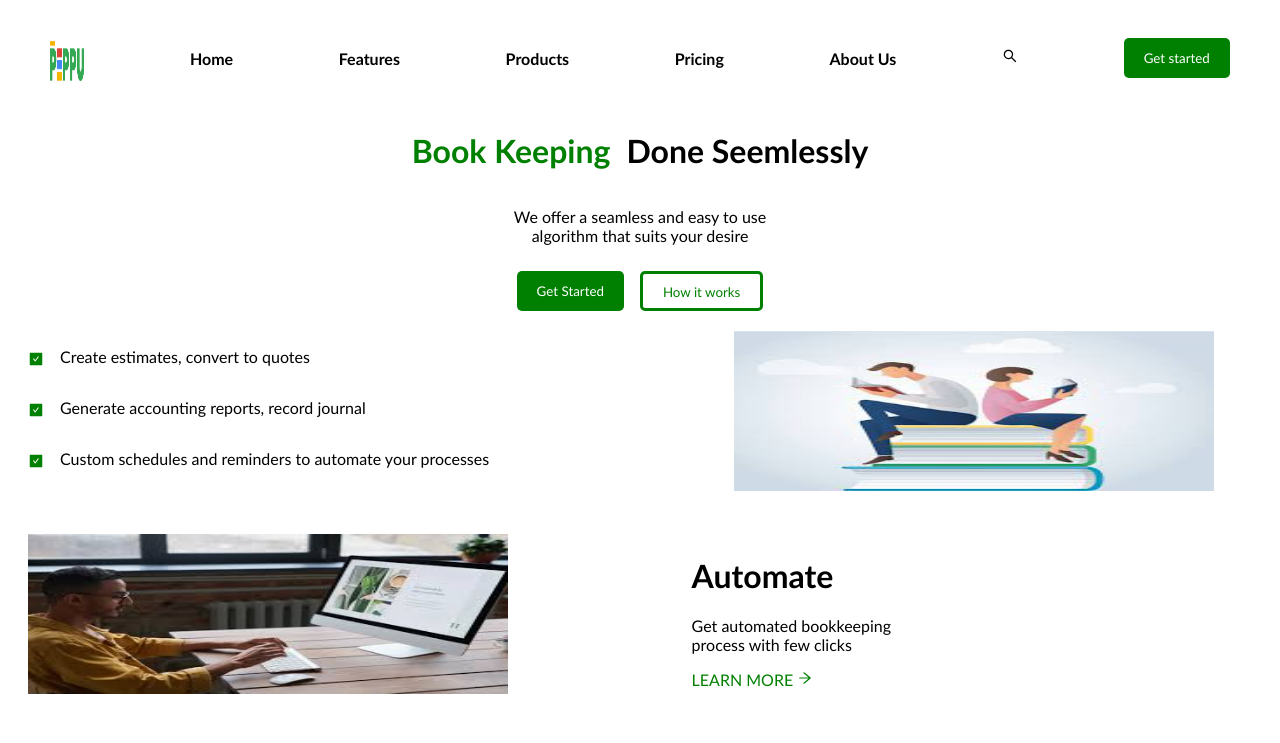
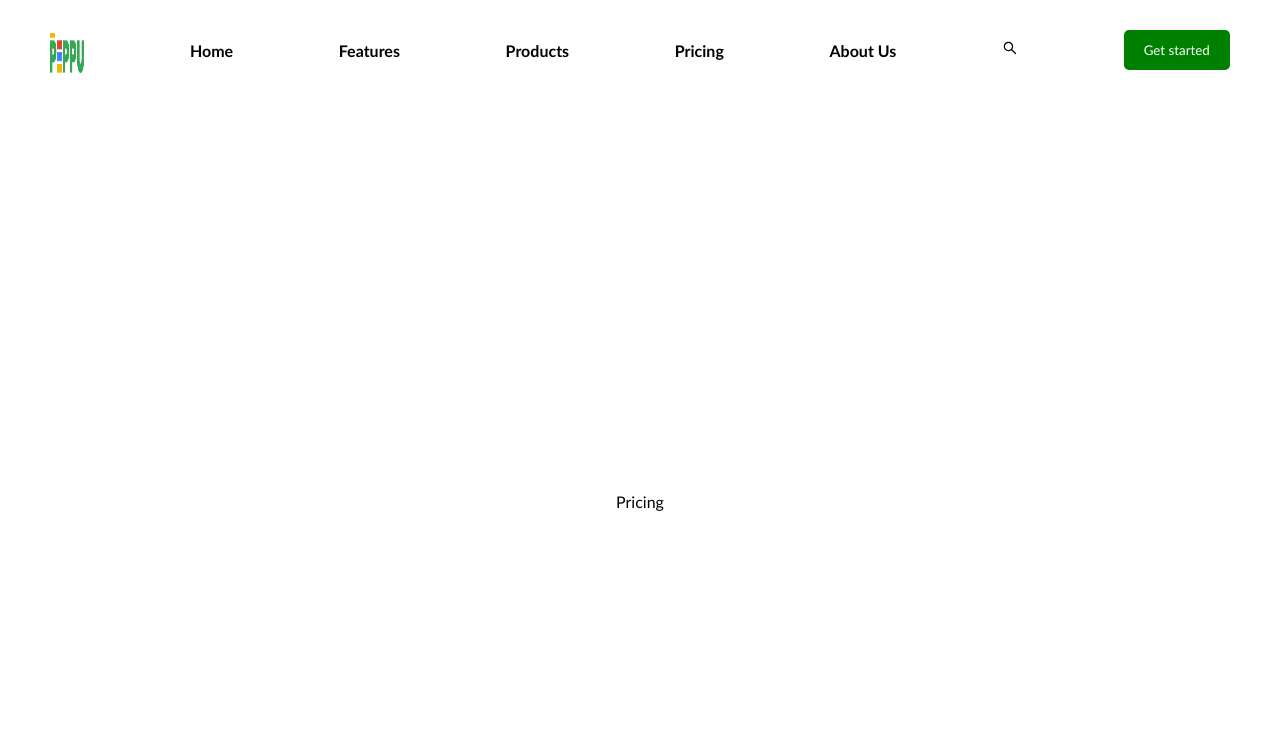
Before and after one commit to Peppu-Group/Peppu-books-frontend, a React (Vite) app: page /pricing in a window 1280 px wide. Shown: the top 743 px of the page. Built offline with nearby package versions, Linux system fonts and the light colour scheme.

Commit message:
added the get started page and some other pages

```diff
--- a/src/App.css
+++ b/src/App.css
@@ -22,6 +22,11 @@
     gap: 5%;
     justify-content: space-around;
     margin: 20px;
+}
+
+a{
+    text-decoration: none;
+    color: black;
 }
 .search-icon{
    margin-top: 20px;
@@ -253,4 +258,74 @@ li{
 li::before{
     color: white;
 }
-/*HomePage style ends here* /
+
+/* Home Page style ends here*/
+
+/* Get started Page style starts here*/
+.container{
+    display: flex;
+    flex-direction: row;
+    justify-content: space-evenly;
+}
+
+.container-text{
+    margin-top: 80px;
+    text-align: center;
+}
+.container-paragraph{
+  text-align: center;
+  margin-bottom: 4rem;
+}
+
+.works{
+    display: flex;
+    flex-direction: row;
+    margin-top: 178px;
+    gap: 1rem;
+    color: green;
+}
+
+.works:hover{
+    border: solid green;
+    padding-left: 10px;
+    cursor: pointer;
+}
+.h3 {
+    border: solid green;
+}
+.h3 h3{
+    color: green;
+}
+
+/* Get started page style ends here*/
+
+/* features page style starts here*/
+
+.features-header{
+    height: 100vh;
+    display: flex;
+    justify-content: center;
+    align-items: center;
+    flex-direction: column;
+}
+.about-header{
+    height: 100vh;
+    display: flex;
+    justify-content: center;
+    align-items: center;
+    flex-direction: column;
+}
+.pricing-header{
+    height: 100vh;
+    display: flex;
+    justify-content: center;
+    align-items: center;
+    flex-direction: column;
+}
+.products-header{
+    height: 100vh;
+    display: flex;
+    justify-content: center;
+    align-items: center;
+    flex-direction: column;
+}
--- a/src/App.jsx
+++ b/src/App.jsx
@@ -1,10 +1,27 @@
 import './App.css'
 import Homepage from './Pages/Homepage'
+import {BrowserRouter as Router, Routes, Route} from 'react-router-dom'
+import Navbar from './Components/Navbar'
+import Products from './Pages/Products'
+import Pricing from './Pages/Pricing'
+import About from './Pages/About'
+import Features from './Pages/Features'
+import Getstarted from './Pages/Getstarted'
 function App() {
 
   return (
     <div>
-       <Homepage />
+      <Navbar />
+      <Router>
+      <Routes>
+          <Route exact path="/getstarted" element={<Getstarted/>} />
+          <Route exact path="/" element={<Homepage/>} />
+          <Route path="/products" element={<Products/>} />
+          <Route path="/pricing" element={<Pricing/>} />
+          <Route path="/about" element={<About/>} />
+          <Route path="/features" element={<Features/>} />
+      </Routes>
+      </Router>
     </div>
   )
 }
--- a/src/Components/Navbar.jsx
+++ b/src/Components/Navbar.jsx
@@ -7,11 +7,11 @@ const Navbar = () => {
         {/*Home page Nave-bar components */}
       <div className='home-navbar'>
         <img src={IMG_2437} style={{width: 34, height: 40, marginTop: 13}}/>
-        <h4>Home</h4>
-        <h4>Features</h4>
-        <h4>Products</h4>
-        <h4>Pricing</h4>
-        <h4>About Us</h4>
+         <a href="/"><h4>Home</h4></a>
+         <a href="/features"> <h4>Features</h4></a>
+         <a href='/products'> <h4>Products</h4></a>
+         <a href='/pricing'><h4>Pricing</h4></a>
+         <a href='/about'><h4>About Us</h4></a>
         <div className='search-icon'>
         <AiOutlineSearch />
         </div>
--- /dev/null
+++ b/src/Pages/About.jsx
@@ -0,0 +1,9 @@
+import React from 'react'
+
+const About = () => {
+  return (
+    <div className='about-header'>About</div>
+  )
+}
+
+export default About
--- /dev/null
+++ b/src/Pages/Features.jsx
@@ -0,0 +1,9 @@
+import React from 'react'
+
+const Features = () => {
+  return (
+    <div className='features-header'>Features</div>
+  )
+}
+
+export default Features
--- /dev/null
+++ b/src/Pages/Getstarted.jsx
@@ -0,0 +1,34 @@
+import React from 'react'
+import reading from '../assets/reading.png'
+import IMG_2437 from '../assets/IMG_2437.png'
+import {AiOutlineArrowRight} from 'react-icons/ai'
+const Getstarted = () => {
+  return (
+    <div className='container'>
+        <div className='container-image'>
+            <img src={reading} width={600} />
+        </div>
+
+        <div className='container-text'>
+            <div>
+                 <img src={IMG_2437} width={80} />
+            </div>
+            <div className='container-paragraph'>
+              <p>Let's make your <br /> life simple with our <br/> seamless book keeping</p>
+            </div>
+            <div className='h3'>
+                <h3>Get started</h3>
+            </div>
+            <div className='works'>
+                <p>See how Peppu works </p>
+
+                <div className='icon'>
+                <AiOutlineArrowRight />
+                </div>
+            </div>
+        </div>
+    </div>
+  )
+}
+
+export default Getstarted
--- a/src/Pages/Homepage.jsx
+++ b/src/Pages/Homepage.jsx
@@ -15,11 +15,6 @@ import IMG_2437 from '../assets/IMG_2437.png'
 const Homepage = () => {
   return (
     <div className='home-page'>
-
-      {/** NavBar component */}
-      <div>
-      <Navbar />
-      </div>
 
       {/** Home Page body beginning Text */}
       <div className='body-header'>
--- /dev/null
+++ b/src/Pages/Pricing.jsx
@@ -0,0 +1,9 @@
+import React from 'react'
+
+const Pricing = () => {
+  return (
+    <div className='pricing-header'>Pricing</div>
+  )
+}
+
+export default Pricing
--- /dev/null
+++ b/src/Pages/Products.jsx
@@ -0,0 +1,9 @@
+import React from 'react'
+
+const Products = () => {
+  return (
+    <div className='products-header'>Products</div>
+  )
+}
+
+export default Products
```
